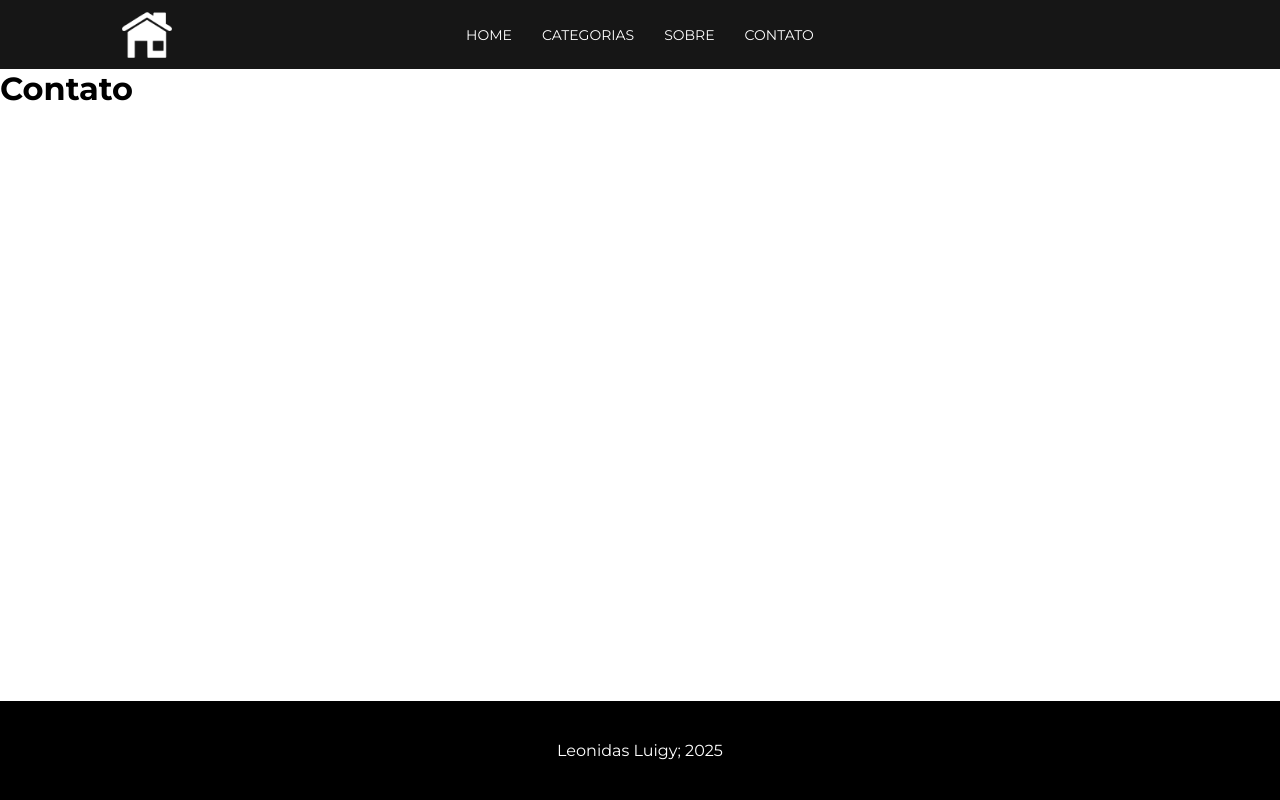
After one commit to leoLUIGY/blog-studies, a PHP site: page /contact.php in a window 1280 px wide. The commit adds this page. Run offline with PHP 8.4, Linux system fonts and the light colour scheme.

Commit message:
finish structure

```diff
--- /dev/null
+++ b/contact.php
@@ -0,0 +1,3 @@
+<?php include_once("templates/header.php") ?>
+    <h1>Contato</h1>
+<?php include_once("templates/footer.php") ?>
--- /dev/null
+++ b/css/styles.css
@@ -0,0 +1,252 @@
+* {
+  font-family: "Montserrat", sans-serif;
+  padding: 0;
+  margin: 0;
+  box-sizing: border-box;
+}
+
+html {
+  min-height: 100vh;
+  position: relative;
+}
+
+
+
+main {
+  margin-bottom: 250px;
+
+}
+
+#logo {
+  position: absolute;
+  top: 10px;
+  left: 9.5%;
+}
+
+#logo img {
+  width: 50px;
+}
+
+#navbar {
+  display: flex;
+  align-items: center;
+  justify-content: center;
+  background-color: #161616;
+  padding: 20px;
+  text-transform: uppercase;
+  list-style: none;
+}
+
+#navbar li {
+  margin: 0 10px;
+  padding: 5px;
+}
+
+
+#navbar .nav-link {
+  color: #fff;
+  text-decoration: none;
+  transition: .5s;
+  font-size: 14px;
+}
+
+#navbar .nav-link:hover {
+  color: #999;
+}
+
+/* Home */
+
+
+#title-container {
+  min-width: 500px;
+  text-align: center;
+  margin-top: 30px;
+}
+
+#title-container h1 {
+  font-size: 50px;
+}
+
+#title-container p {
+  margin-top: 10px;
+  text-transform: uppercase;
+  color: #999;
+}
+
+#posts-container {
+  max-width: 1200px;
+  margin: 0 auto;
+  margin-top: 30px;
+  display: flex;
+  flex-wrap: wrap;
+}
+
+.post-box:first-child {
+  min-width: 100%;
+}
+
+.post-box {
+  flex: 1 1 0;
+  margin-bottom: 20px;
+}
+
+.post-box:nth-child(3) {
+  margin: 0 1%;
+}
+
+
+.post-box img {
+  width: 100%;
+}
+
+.post-box .post-title {
+  font-size: 24px;
+  margin: 10px 0;
+}
+
+.post-box .post-title a {
+  color: #000;
+  transition: .5s;
+}
+
+.post-box .post-title a:hover {
+  color:#999;
+}
+
+.post-box .post-description {
+  color: #666;
+}
+
+.tags-container {
+  margin-top:10px;
+}
+
+
+
+/* POST*/
+#post-container {
+  display: grid;
+  grid-template-columns: 75% 75%;
+  grid-template-rows: auto;
+  grid-template-areas: "main sidebar";
+  grid-gap: 10px;
+  padding-top: 30px;
+  max-width:1200px;
+  margin: 0 auto;
+  margin-bottom: 250px;
+}
+
+.content-container {
+  grid-area: main;
+}
+
+#main-title {
+  font-size: 36px;
+  margin-bottom: 30px;
+}
+
+#post-description {
+  font-style: italic;
+  margin-bottom: 40px;
+}
+
+.post-content {
+  line-height: 1.8;
+  margin: 100px 0;
+}
+
+.img-container {
+  margin-bottom: 30px;
+}
+
+.img-container img {
+  width: 60%;
+}
+
+#nav-container {
+
+  width: 50%;
+  grid-area: sidebar;
+}
+
+#tags-title, #categories-title {
+  font-size: 24px;
+  margin-bottom:10px;
+  background-color: #000;
+  color: #FFF;
+  text-align: center;
+  padding: 10px;
+  font-weight: 300;
+}
+
+#tag-list, #categories-list {
+  list-style: none;
+}
+
+#tag-list li, #categories-list li {
+  margin-bottom: 10px;
+}
+
+#tag-list a, #categories-list a {
+  color: #666;
+  transition: .5s;
+}
+
+#tag-list a:hover, #categories-list a:hover {
+  color:#000;
+}
+
+
+footer {
+  width: 100%;
+  position: absolute;
+  bottom: 0;
+  text-align: center;
+  background-color: #000;
+  color: #FFF;
+  padding: 40px 0;
+}
+
+
+@media (max-width: 480px) {
+  header {
+    width: 100%;
+  }
+  #logo {
+    display: block;
+    position: relative;
+    margin: 0 auto;
+    left: 0;
+    width: 50px;
+  }
+
+  #navbar {
+    display: none;
+  }
+
+  #title-container {
+    min-width: 100%;
+    margin-top: 20%;
+  }
+
+  #posts-container {
+    margin-top: 20px;
+  }
+
+  .post-box {
+    flex: 100% 1 0;
+    padding: 15px;
+    margin: 0;
+  }
+
+
+  #post-container {
+    grid-template-columns: 100%;
+    padding: 15px;
+    grid-template-areas: "main" "sidebar";
+  }
+
+  .img-container img {
+    width: 100%;
+  }
+}
--- /dev/null
+++ b/helpers/url.php
@@ -0,0 +1,3 @@
+<?php
+
+$BASE_URL = "http://" . $_SERVER["SERVER_NAME"] . dirname($_SERVER['REQUEST_URI'] . '?') . '/';
--- /dev/null
+++ b/templates/footer.php
@@ -0,0 +1,5 @@
+    <footer>
+        <p>Leonidas Luigy; 2025</p>
+    </footer>
+</body>
+</html>
--- /dev/null
+++ b/templates/header.php
@@ -0,0 +1,31 @@
+<?php
+include_once("helpers/url.php");
+include_once("data/categories.php");
+include_once("data/posts.php");
+?>
+
+<!DOCTYPE html>
+<html lang="en">
+<head>
+    <meta charset="UTF-8">
+    <meta name="viewport" content="width=device-width, initial-scale=1.0">
+    <title>Blog</title>
+    <link rel="stylesheet" href="<?= $BASE_URL ?>css/styles.css">
+    <link rel="preconnect" href="https://fonts.googleapis.com">
+<link rel="preconnect" href="https://fonts.gstatic.com" crossorigin>
+<link href="https://fonts.googleapis.com/css2?family=Montserrat:ital,wght@0,100..900;1,100..900&display=swap" rel="stylesheet">
+</head>
+<body>
+    <header>
+        <a href="<?= $BASE_URL ?>" id="logo">
+            <img src="<?= $BASE_URL ?>/img/home-icon.png" alt="Leonidas codar">
+        </a>
+        <nav>
+            <ul id="navbar">
+                <li><a href="<?= $BASE_URL ?>" class="nav-link">Home</a></li>
+                <li><a href="#" class="nav-link">Categorias</a></li>
+                <li><a href="#" class="nav-link">Sobre</a></li>
+                <li><a href="<?= $BASE_URL?>/contact.php" class="nav-link">Contato</a></li>
+            </ul>
+        </nav>
+    </header>
```
Also changed, not shown: index.php (+26 -10 lines), post.php (added, +58 -0 lines), img/home-icon.png (added), img/prog-1.jpg (added).
